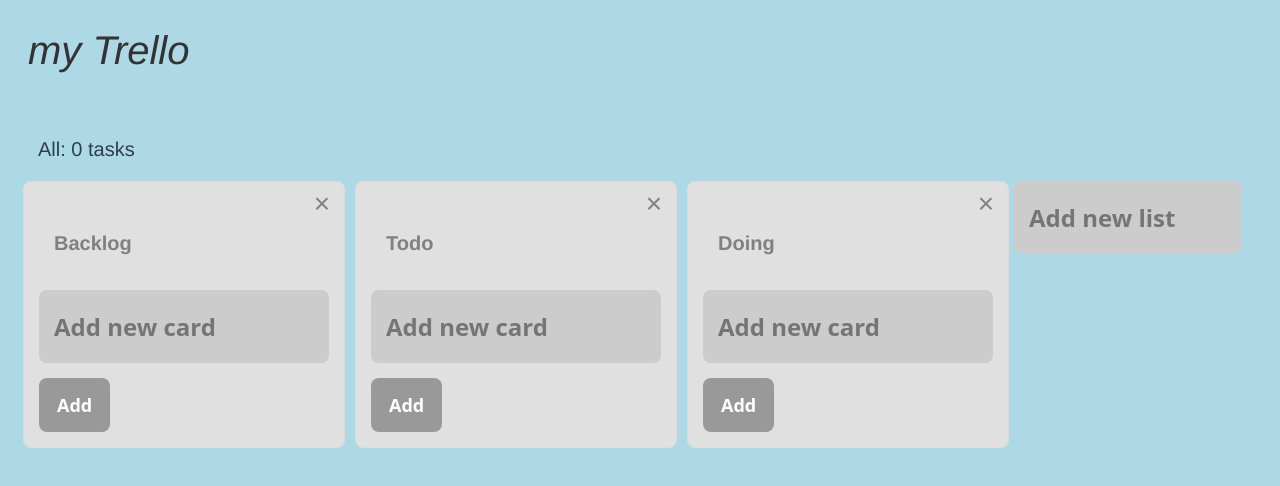
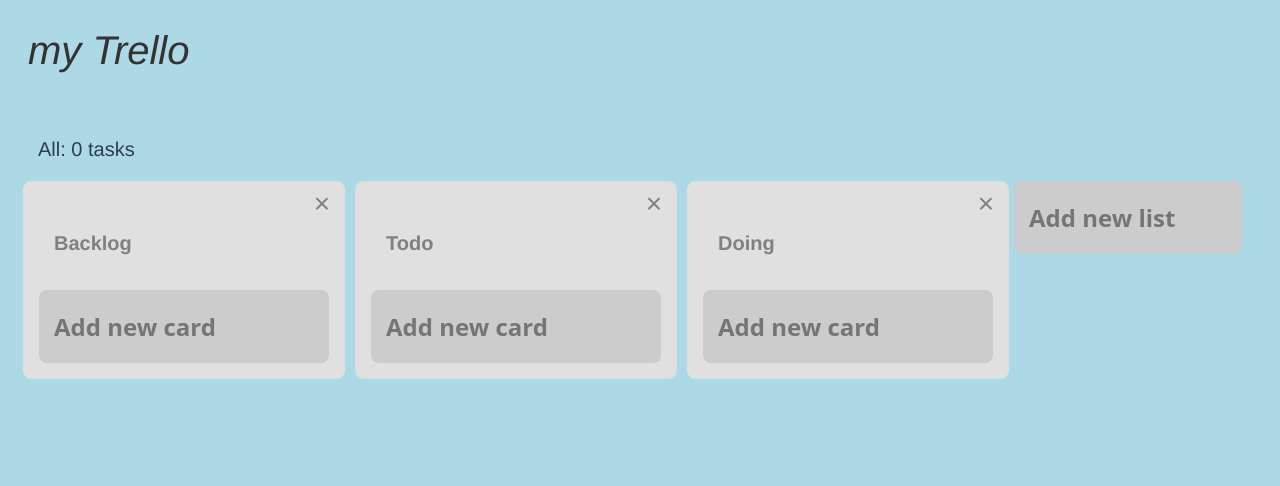
Before and after one commit to Takaharayuuki/Vue-trello, a Vue app: page / in a window 1280 px wide. Shown: the top 486 px of the page. Built offline with nearby package versions, Linux system fonts and the light colour scheme.

Commit message:
add: forcusin out 実装

```diff
--- a/src/components/CardAdd.vue
+++ b/src/components/CardAdd.vue
@@ -1,11 +1,17 @@
 <template>
-  <form class="addcard" @submit.prevent="addCardToList">
+  <form :class="classList" class="addcard" @submit.prevent="addCardToList">
     <input v-model="body"
-           type="text"
-           class="text-input"
-           placeholder="Add new card"
+      type="text"
+      class="text-input"
+      placeholder="Add new card"
+      @focusin="startEditing"
+      @focusout="finishEditing"
     />
-    <button type="submit" class="add-button">
+    <button
+      type="submit"
+      :class="titleExists"
+      class="add-button"
+      v-if="isEditing || titleExists">
       Add
     </button>
   </form>
@@ -23,14 +29,29 @@
   data() {
     return {
       body: '',
+      isEditing: false,
     }
   },
   methods: {
     addCardToList() {
-      this.$store.dispatch('addCardList', { body: this.body, listIndex: this.listIndex })
+      this.$store.dispatch('addCardToList', { body: this.body, listIndex: this.listIndex })
       this.body = ''
+    },
+    startEditing() {
+      this.isEditing = true
+    },
+    finishEditing() {
+      this.isEditing = false
     }
   },
+  computed: {
+    classList() {
+      return this.isEditing ? 'active' : ''
+    },
+    titleExists() {
+      return this.body.length > 0 ? 'addable' : ''
+    },
+  }
 }
 </script>
 
--- a/src/store/index.js
+++ b/src/store/index.js
@@ -33,6 +33,9 @@
     },
     removelist(state, payload) {
       state.lists.splice(payload.listIndex,1)
+    },
+    addCardToList(state, payload) {
+      state.lists[payload.listIndex].cards.push({ body: payload.body })
     }
   },
   actions: {
@@ -41,6 +44,9 @@
     },
     removelist(context, payload) {
       context.commit('removelist', payload)
+    },
+    addCardToList(context, payload) {
+      context.commit('addCardToList', payload)
     }
   },
   modules: {
```
